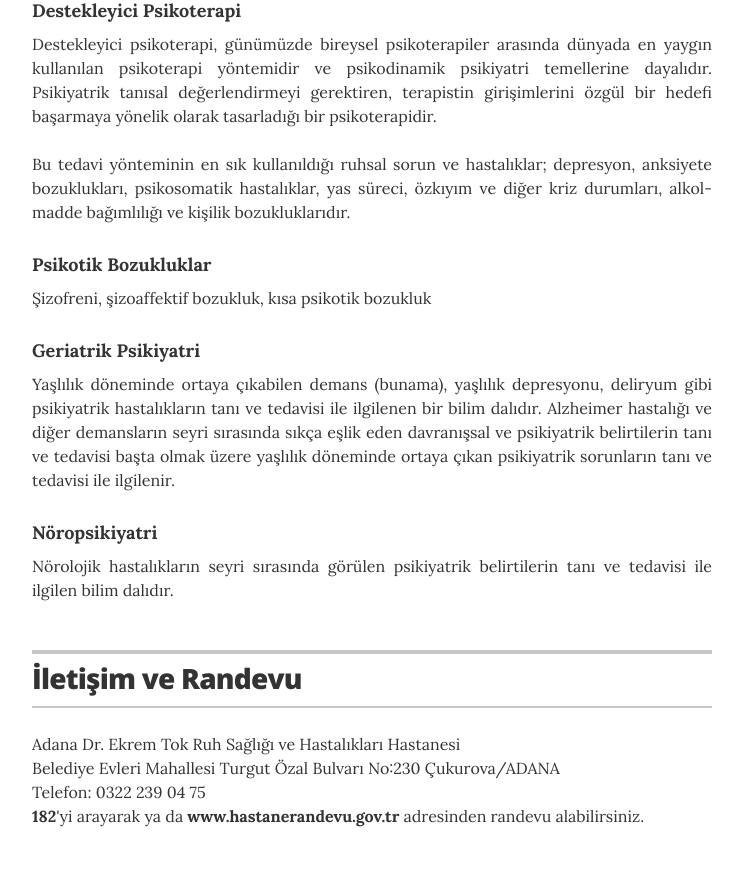
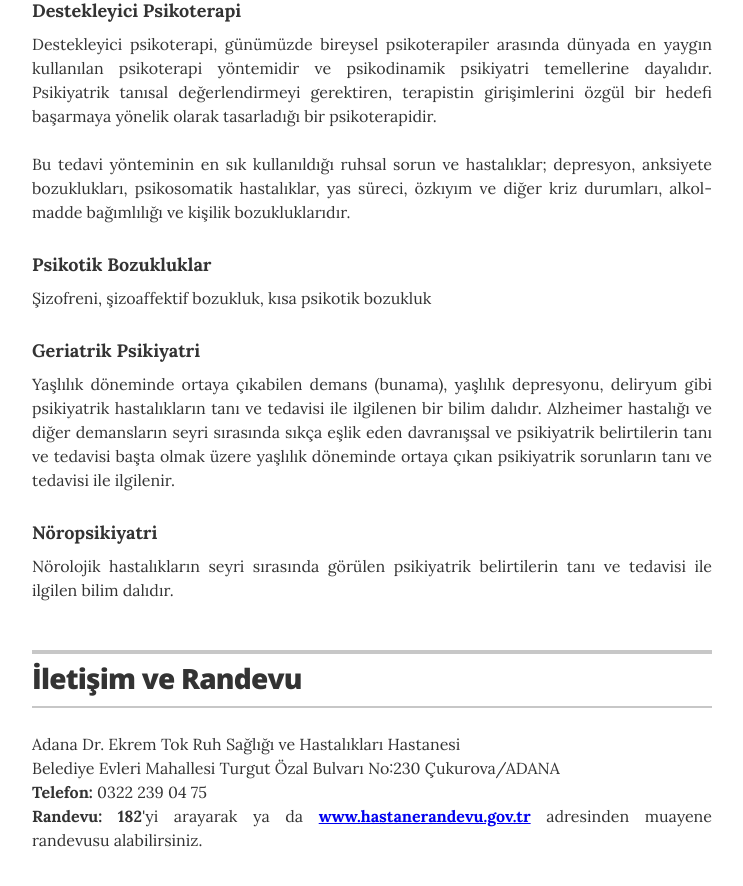
Before and after one commit to ibucgun/ibucgun.github.io, a Jekyll site: the page built from index.html, in a window 1280 px wide and 900 px high, scrolled down 1869 px. Shown: the top 886 px of the window, without its empty margins (268-1011 px from the left). Built offline with Jekyll 4.4.1, drawn with Linux system fonts in a browser that asks for light colours.

Commit message:
Update resume.html

```diff
--- a/_layouts/resume.html
+++ b/_layouts/resume.html
@@ -129,8 +129,8 @@
         <div class="resume-item">
           <p style="text-align: justify">Adana Dr. Ekrem Tok Ruh Sağlığı ve Hastalıkları Hastanesi<br>
 		  Belediye Evleri Mahallesi Turgut Özal Bulvarı No:230 Çukurova/ADANA<br>
-		  Telefon: 0322 239 04 75<br>
-		  <b>182</b>'yi arayarak ya da <b>www.hastanerandevu.gov.tr</b> adresinden randevu alabilirsiniz.
+		  <b>Telefon:</b> 0322 239 04 75<br>
+		  <b>Randevu:</b> <b>182</b>'yi arayarak ya da <b><a href="http://www.hastanerandevu.gov.tr">www.hastanerandevu.gov.tr</a></b> adresinden muayene randevusu alabilirsiniz.
 		  </p>
         </div>
 
```
